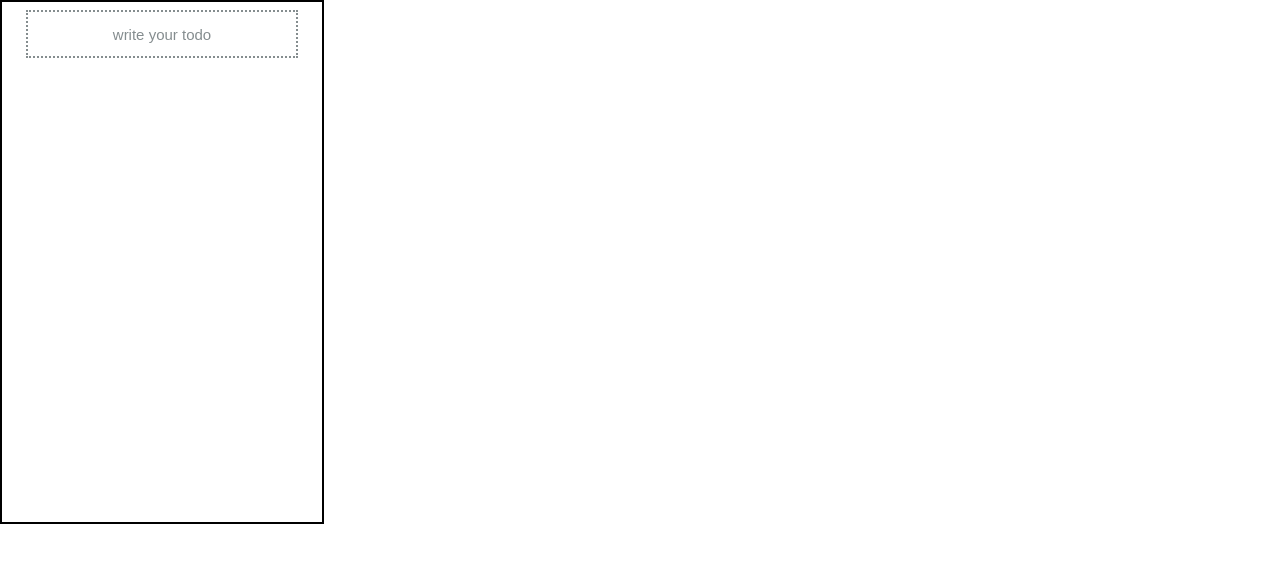
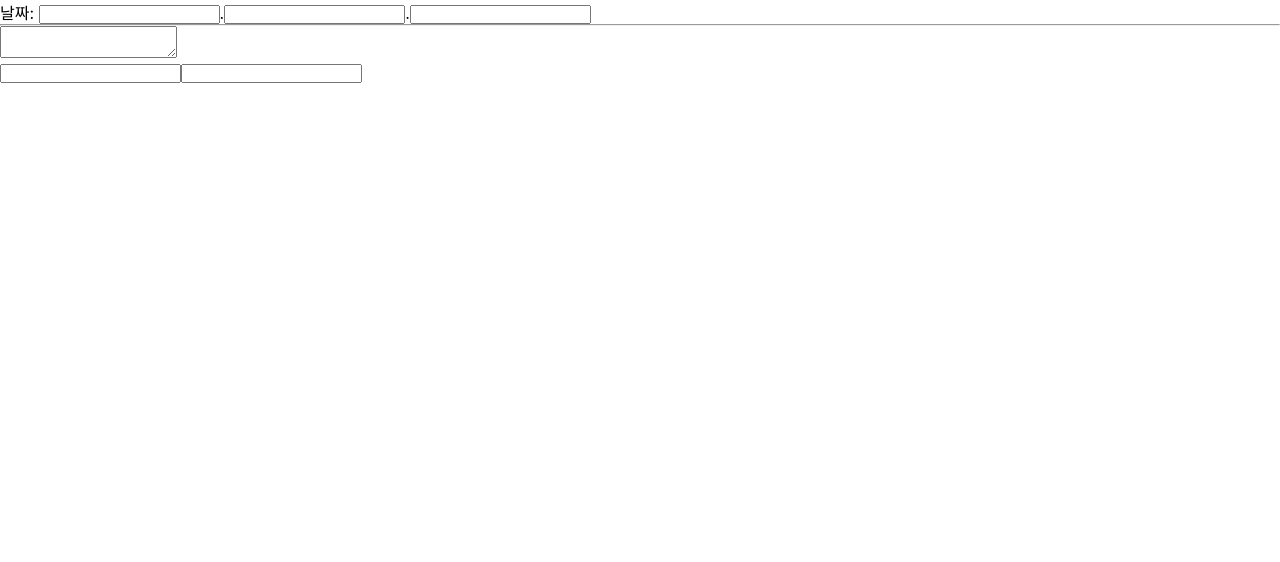
Before and after one commit to seyerin/dialogue, a React (Create React App) app: page / in a window 1280 px wide. Shown: the top 562 px of the page. Built offline with nearby package versions, Linux system fonts and the light colour scheme.

Commit message:
scheduler

```diff
--- a/src/App.js
+++ b/src/App.js
@@ -2,10 +2,12 @@ import Calender from "./jsx/Calender";
 import Diary from "./jsx/Diary";
 import "./css/header.css";
 import Todo from "./jsx/Todo";
+import Scheduler from "./jsx/Scheduler";
 function App() {
   return (
     <>
-      <Todo />
+      <Scheduler />
+      {/* <Todo /> */}
       {/* <Diary /> */}
       {/* <Calender /> */}
     </>
--- a/src/css/StyleDiary.js
+++ b/src/css/StyleDiary.js
@@ -2,10 +2,11 @@ import styled from "styled-components";
 
 const StyleDiary = styled.main`
   width: 100%;
-  height: 90%;
+  height: 80%;
   display: flex;
   flex-direction: column;
   align-items: center;
+
   .diary {
     width: 80%;
     height: 90%;
@@ -21,8 +22,8 @@ const StyleDiary = styled.main`
     align-items: center;
   }
   .diary p input {
-    margin: 0 0 0 1vw;
-    width: 90%;
+    margin: 0 0 0 0.5vw;
+    width: 95%;
     height: 3vh;
     font-size: 15px;
     border: none;
@@ -40,6 +41,22 @@ const StyleDiary = styled.main`
     resize: none;
     outline: none;
   }
+  .btnBox {
+    width: 79.7%;
+    height: 10%;
+    display: flex;
+    justify-content: end;
+    align-items: flex-end;
+  }
+  button {
+    margin-left: 0.5vw;
+    width: 5vw;
+    height: 5vh;
+    border: 1px solid black;
+    outline: none;
+    background-color: rgba(240, 248, 255, 0);
+    cursor: pointer;
+  }
 `;
 
 export default StyleDiary;
--- /dev/null
+++ b/src/jsx/Scheduler.jsx
@@ -0,0 +1,30 @@
+function Scheduler() {
+  return (
+    <>
+      <main>
+        <section className="leftSide">
+          <form action="">
+            <div className="date">
+              <p>
+                날짜: <input type="text" />.<input type="text" />.
+                <input type="text" />
+              </p>
+            </div>
+            <hr />
+            <textarea className="text"></textarea>
+            <div className="studyList">
+              <ul>
+                <li>
+                  <input type="text" className="subject"></input>
+                  <input type="text" />
+                </li>
+              </ul>
+            </div>
+          </form>
+        </section>
+      </main>
+    </>
+  );
+}
+
+export default Scheduler;
--- a/src/jsx/Todo.jsx
+++ b/src/jsx/Todo.jsx
@@ -32,8 +32,6 @@ function Todo(props) {
                 setToDo={setTodo}
                 todo={todo}
                 num={t.key}
-                // className={className ? "delete" : ""}
-                // setClass={setClassname}
               />
             ))}
           </div>
--- a/src/jsx/diary.jsx
+++ b/src/jsx/diary.jsx
@@ -13,6 +13,14 @@ function Diary(props) {
             제목: <input type="text" />
           </p>
           <textarea name="" id="" cols="30" rows="10"></textarea>
+          <div className="btnBox">
+            <button type="submit" className="change">
+              수정
+            </button>
+            <button type="submit" className="save">
+              저장
+            </button>
+          </div>
         </div>
       </StyleDiary>
     </>
```
Also changed, not shown: src/jsx/SchedulerRightSide.jsx (added, +7 -0 lines).
